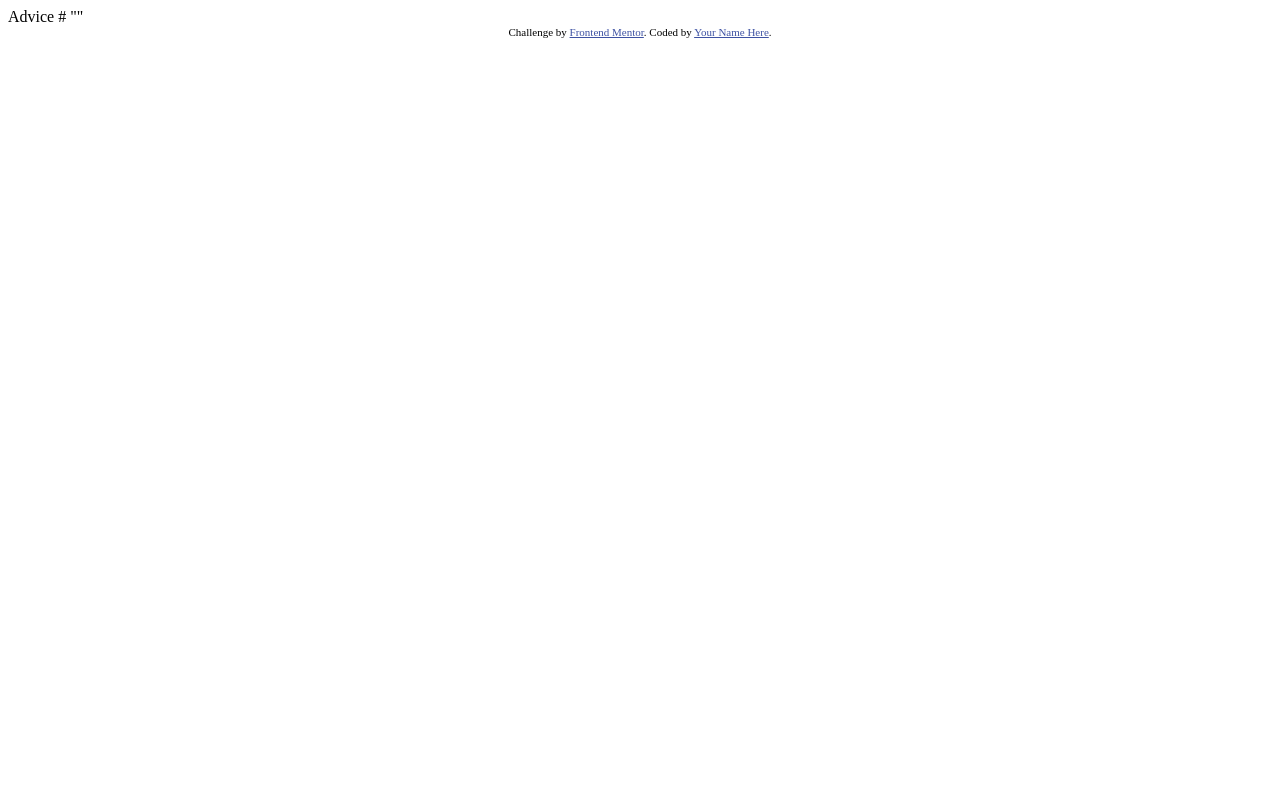
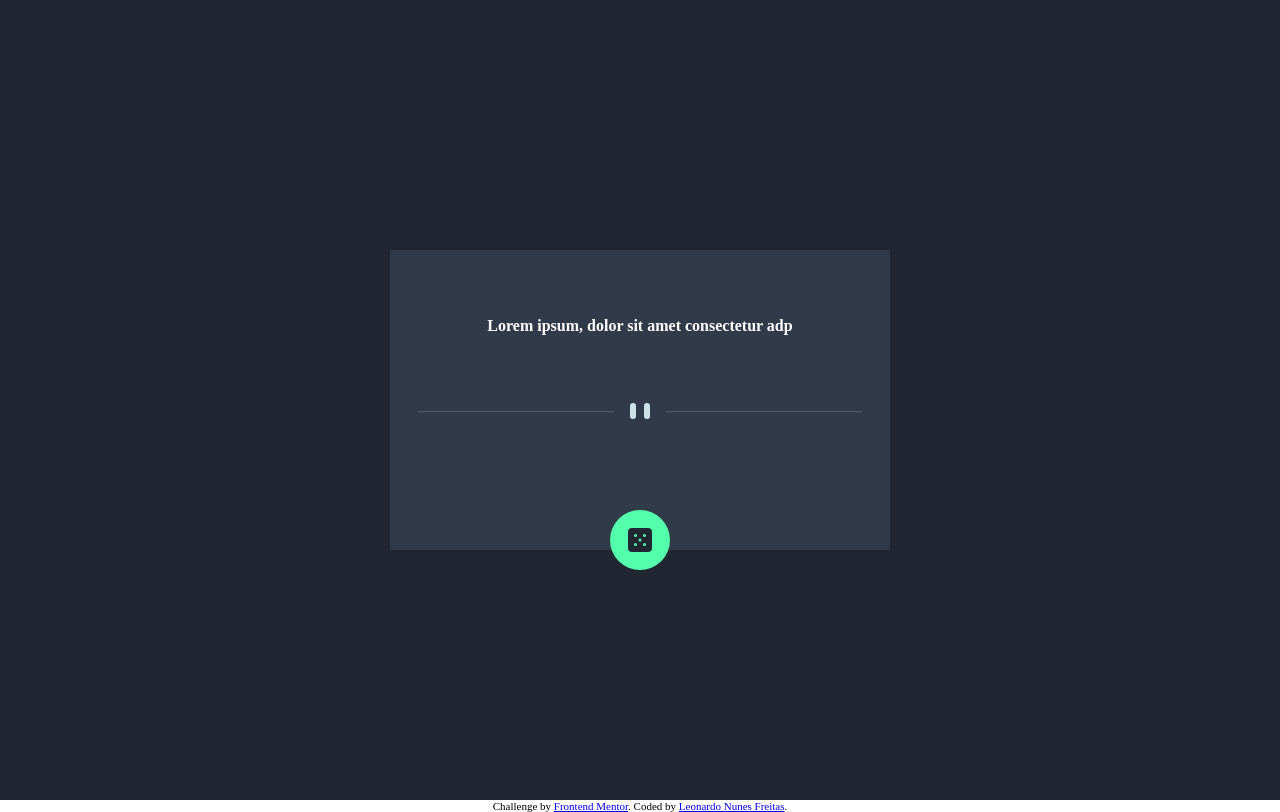
Before and after one commit to leonardofx1/Gerador-de-conselhos, a plain HTML site: page home/index.html in a window 1280 px wide. Drawn offline with Linux system fonts and the light colour scheme.

Commit message:
'gerador'
'gerador'

```diff
--- a/home/index.html
+++ b/home/index.html
@@ -1,28 +1,28 @@
 <!DOCTYPE html>
-<html lang="en">
+<html lang="pt-br">
 <head>
   <meta charset="UTF-8">
   <meta name="viewport" content="width=device-width, initial-scale=1.0"> <!-- displays site properly based on user's device -->
-
+  <link rel="stylesheet" href="/style/style.css">
   <link rel="icon" type="image/png" sizes="32x32" href="./images/favicon-32x32.png">
-
   <title>Frontend Mentor | Advice generator app</title>
-
-  <!-- Feel free to remove these styles or customise in your own stylesheet 👍 -->
-  <style>
-    .attribution { font-size: 11px; text-align: center; }
-    .attribution a { color: hsl(228, 45%, 44%); }
-  </style>
 </head>
 <body>
+<main class="container__conselho">
+  <section class="container__gerador">
+    <p class="titulo"></p>
 
-  Advice #<!-- Advice ID goes here -->
+      <p class="conselho">Lorem ipsum, dolor sit amet consectetur adp </p>
+    <figure><img class="img__divider" src="/images/pattern-divider-desktop.svg" alt=""></figure>
 
-  "<!-- Advice text goes here -->"
+      <figure class="dado"><img src="/images/icon-dice.svg" alt="dado"></figure>
 
-  <div class="attribution">
+  </section>
+</main>
+
+  <footer class="attribution">
     Challenge by <a href="https://www.frontendmentor.io?ref=challenge" target="_blank">Frontend Mentor</a>.
-    Coded by <a href="#">Your Name Here</a>.
-  </div>
+    Coded by <a href="#">Leonardo Nunes Freitas</a>.
+  </footer>
 </body>
 </html>
--- /dev/null
+++ b/style/gerador/__gerador.scss
@@ -0,0 +1,37 @@
+.attribution { font-size: 11px; text-align: center; }
+
+.container__conselho {
+    height: 100vh;
+    display: flex;
+    justify-content: center;
+    align-items:center;
+    background-color: #202632;
+}
+.container__gerador {
+    height: 300px;
+    width: 500px;
+    background-color:   #313a49;
+    display: flex;
+    flex-direction: column;
+    align-items: center;
+    justify-content: space-between;
+
+}
+.conselho {
+    color: white;
+    font-weight: bold;
+}
+.img__divider {
+    color:#c8dde5}
+
+.dado {
+    position: relative;
+    display: flex;
+    justify-content: center;
+    align-items: center;
+    bottom: -20px;
+    height: 60px;
+    width: 60px;
+    border-radius: 50%;
+    background-color: #53ffab;
+}
--- a/style/login/__login.scss
+++ b/style/login/__login.scss
@@ -1,4 +1,4 @@
-.container___principal{
+.container{
     height: 95vh;
     width: 100%;
     display:flex;
--- a/style/style.scss
+++ b/style/style.scss
@@ -1,4 +1,5 @@
 @import 'login/_login';
+@import './gerador/_gerador';
 *{
     html, body, div, span, applet, object, iframe,
     h1, h2, h3, h4, h5, h6, p, blockquote, pre,
```
Also changed, not shown: login.html (+1 -1 lines), style/style.css, 1 other file.
